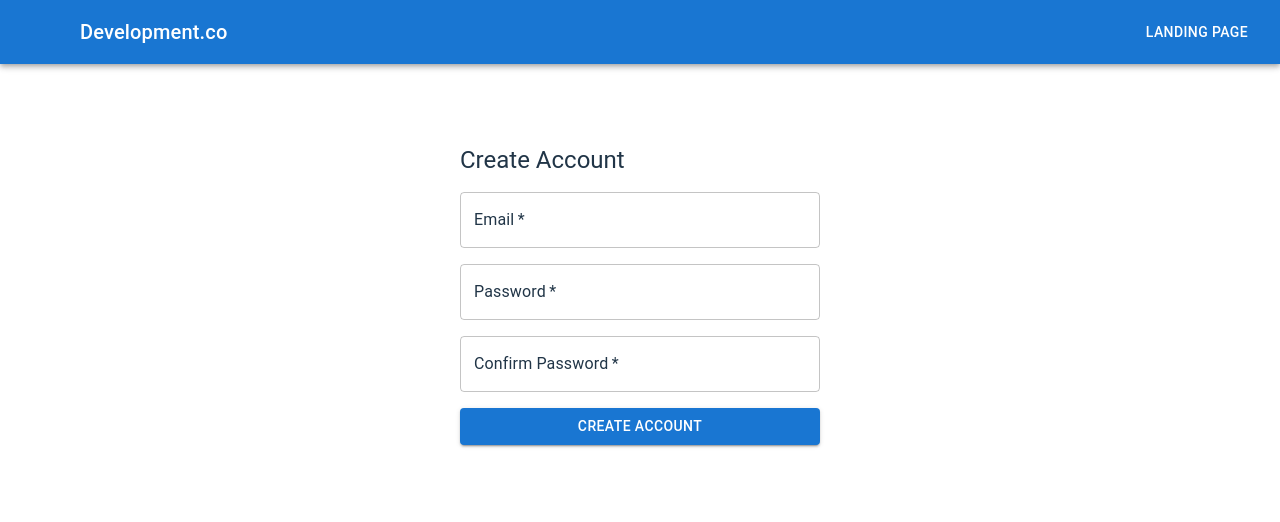
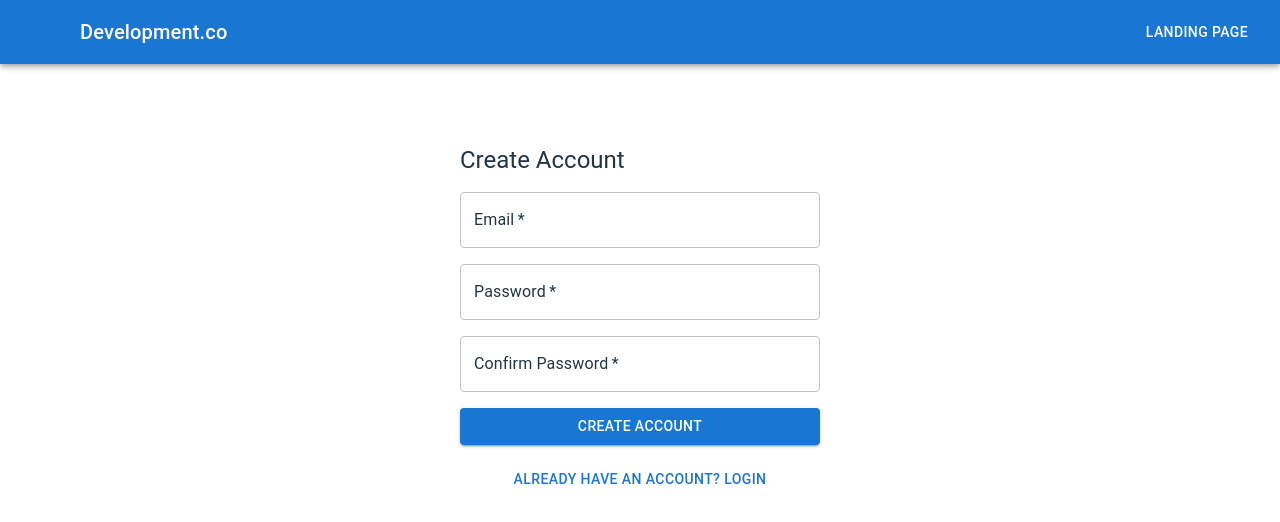
Before and after one commit to AmeersPersonal/Easy-Verify, a React (Vite) app in the folder website/frontend/client/: page /create-account in a window 1280 px wide. Shown: the top 522 px of the page. Built offline with nearby package versions, Linux system fonts and the light colour scheme; some icons are missing.

Commit message:
added buttons to move between create and login

```diff
--- a/website/frontend/client/src/components/login/CreateAccountForm.jsx
+++ b/website/frontend/client/src/components/login/CreateAccountForm.jsx
@@ -101,6 +101,13 @@ export default function CreateAccountForm({ prefillEmail }) {
                 sx={textFieldSx}
             />
             <Button type="submit" variant="contained">Create Account</Button>
+            <Button
+                type="button"
+                variant="text"
+                onClick={() => navigate("/login", { state: { email } })}
+            >
+                Already have an account? Login
+            </Button>
         </Box>
     );
 }
--- a/website/frontend/client/src/components/login/LoginForm.jsx
+++ b/website/frontend/client/src/components/login/LoginForm.jsx
@@ -84,6 +84,13 @@ export default function LoginForm() {
                 sx={textFieldSx}
             />
             <Button type="submit" variant="contained">Login</Button>
+            <Button
+                type="button"
+                variant="text"
+                onClick={() => navigate("/create-account", { state: { email } })}
+            >
+                Need an account? Create one
+            </Button>
         </Box>
     );
 }
```
Also changed, not shown: 1 other file (tests, documents, lock files or other folders).
